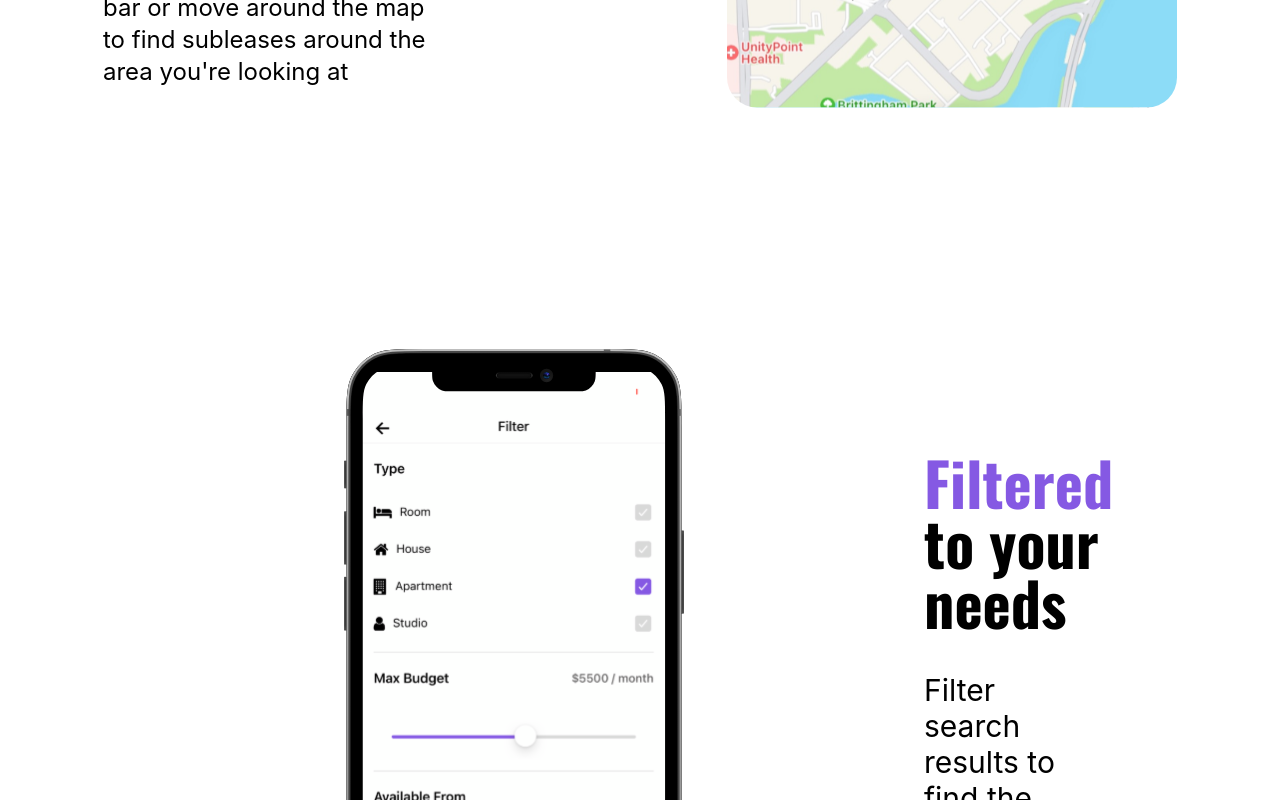
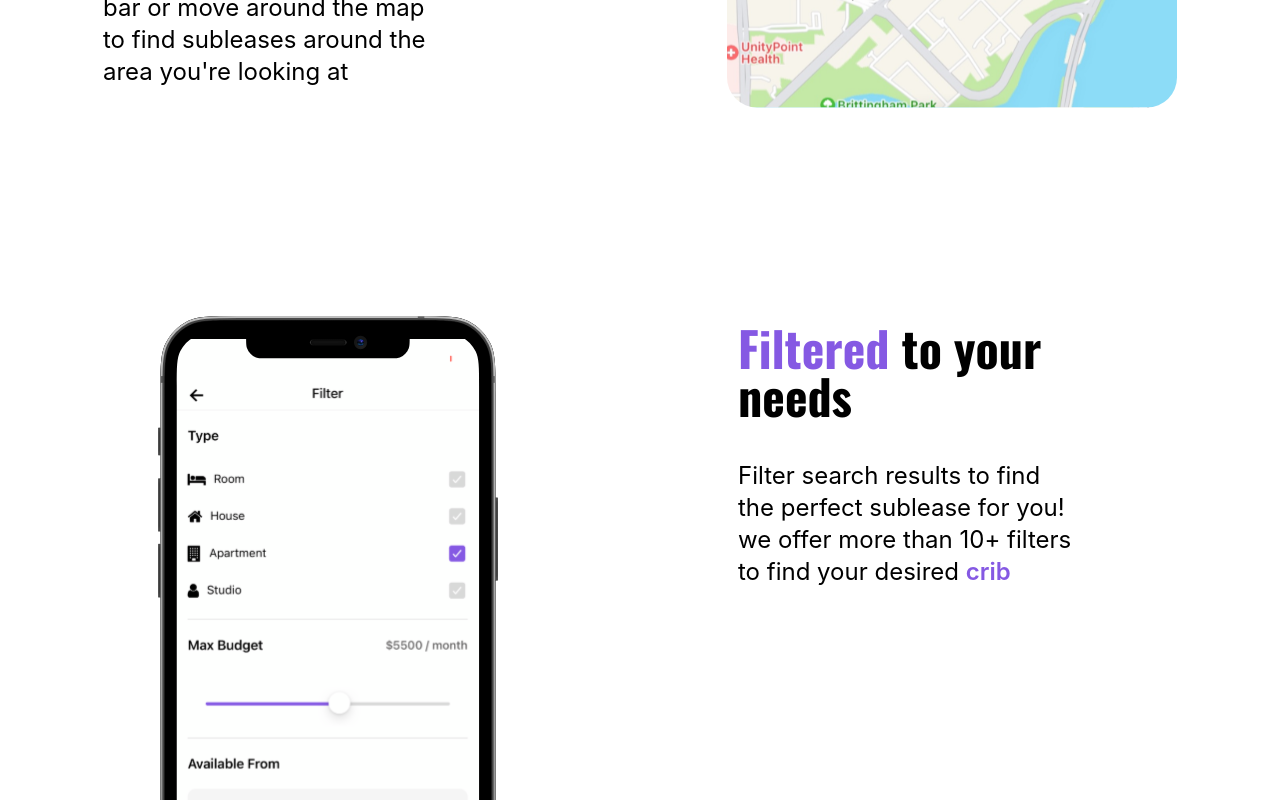
Before and after one commit to Crib-Sublease-Made-Easy/crib-web-development, a React (Create React App) app: page / in a window 1280 px wide. Shown: the part 2280-3080 px from the top of the page. Built offline with nearby package versions, Linux system fonts and the light colour scheme.

Commit message:
Modify filter page

```diff
--- a/src/pages/Filter.js
+++ b/src/pages/Filter.js
@@ -2,14 +2,14 @@ import filter from '../assets/filterScreen.svg';
 
 function FilterScreen() {
   return (
-    <div className='ml-6 flex flex-col lg:flex-row lg:p-20'>
-      <img alt='filterpic' className='pl-4 md:pt-20 lg:pl-60 md:pb-20' src={filter}>
+    <div className='bg-white flex flex-col md:flex-row gap-x-60 justify-center content-center mt-40 p-6'>
+      <img alt='filterpic' className='' src={filter}>
       </img>
-      <div className='w-50 p-4 lg:pt-60 lg:pl-60 lg:pr-40'>
+      <div className='w-96 pt-2'>
         <h1 className='border-box w-90 text-left'>
-          <p className='font-oswald font-bold text-6xl'> <span className='text-[#8559E3]'> Filtered</span> to your needs</p>
+          <p className='font-oswald font-bold text-5xl'> <span className='text-[#8559E3]'> Filtered</span> to your needs</p>
         </h1>
-        <p className='font-roboto p-0 lg:pt-10 lg:pr-10 text-left text-3xl text-soft'>
+        <p className='font-roboto p-0 lg:pt-10 lg:pr-10 text-left text-2xl text-soft'>
           Filter search results to find the perfect sublease for you! we offer more than 10+ filters to find your desired <div className='inline text-[#8559E3] font-semibold'>crib</div>
         </p>
       </div>
```
